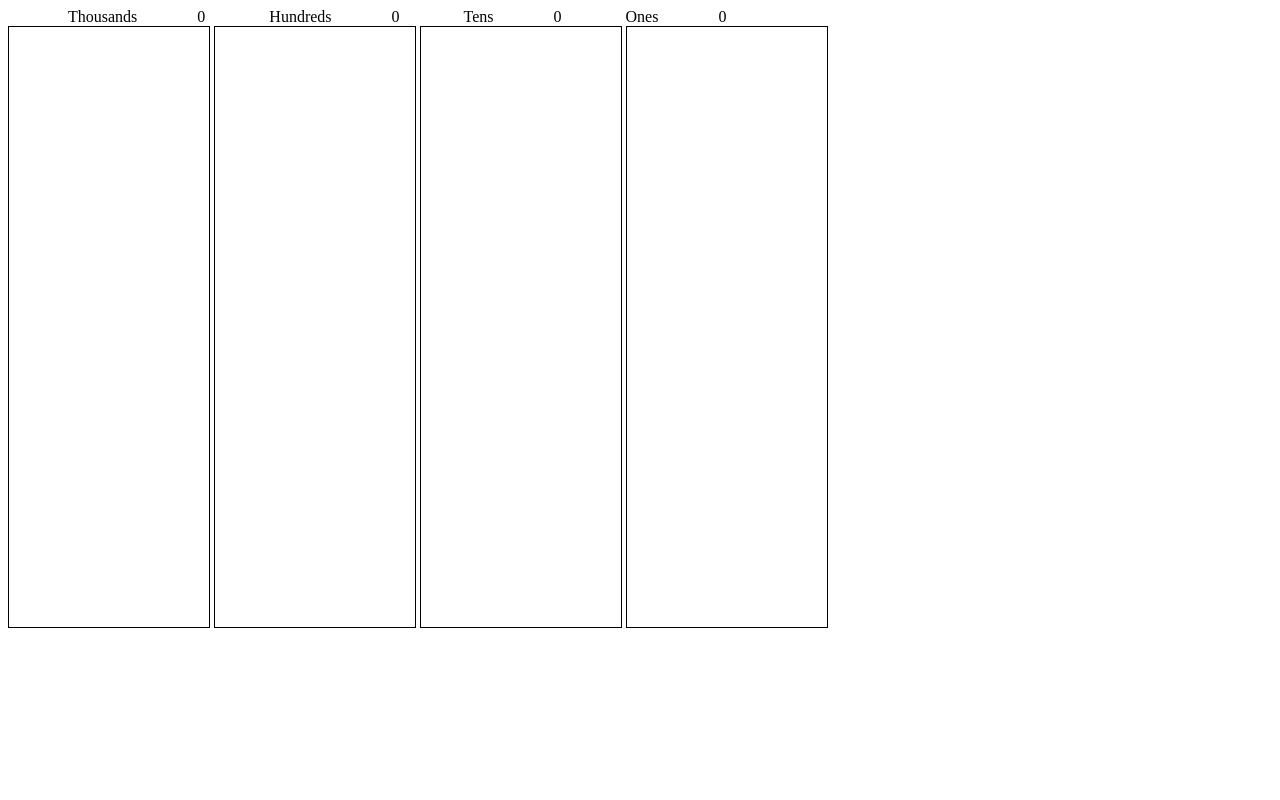
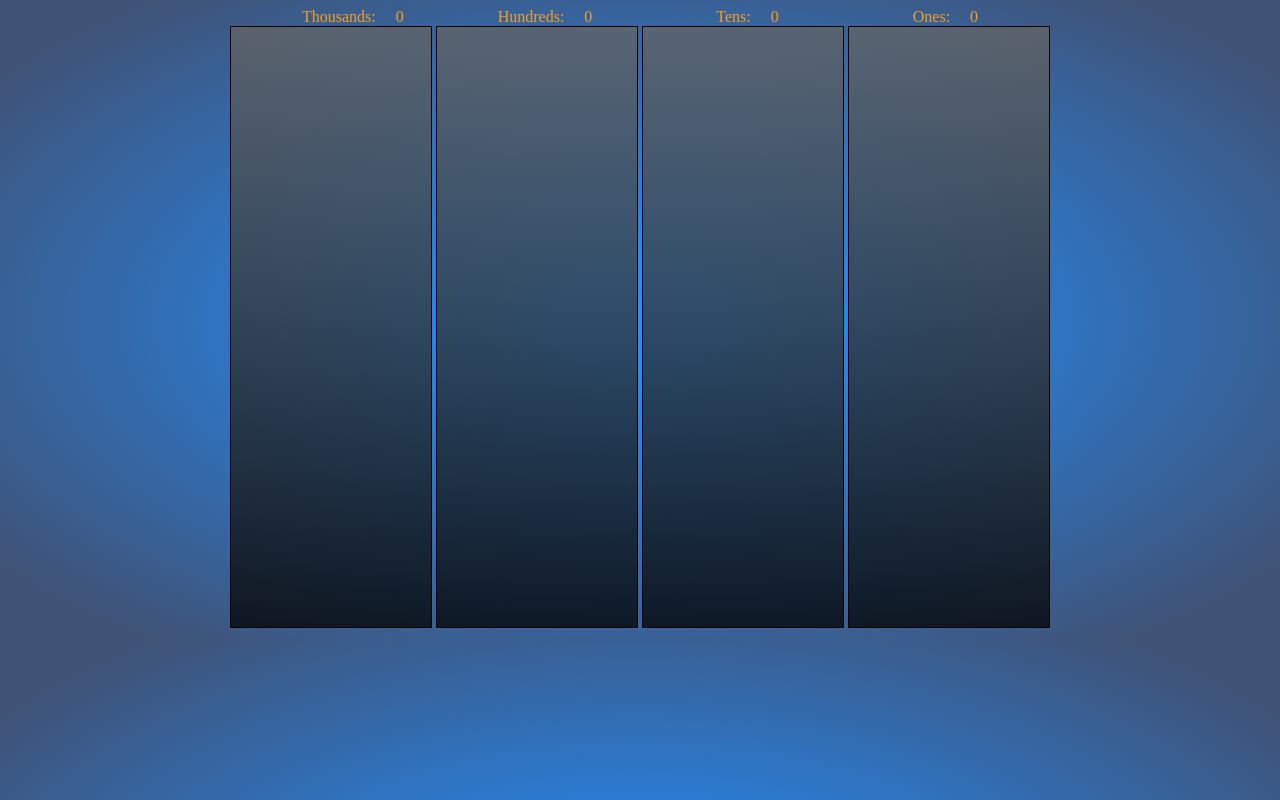
Before and after one commit to EmceeY/drawingThings, a website: page PVE.html in a window 1280 px wide. Drawn offline with nearby package versions, Linux system fonts and the light colour scheme; files whose address does not match are found by name.

Commit message:
some styling

```diff
--- a/PVE.html
+++ b/PVE.html
@@ -6,32 +6,35 @@
   <script type="text/javascript" src="file:///home/linuxbox/Documents/Projects/drawingObjects/drawing.js"></script>
   <script src="https://code.jquery.com/jquery-3.2.1.min.js"></script>
 </head>
-<body onLoad='init()'>
-
-  <span class="title">Thousands</span><span id="canvas1Counter"></span>
-  <span class="title">Hundreds</span><span id="canvas2Counter"></span>
-  <span class="title">Tens</span><span id="canvas3Counter"></span>
-  <span class="title">Ones</span><span id="canvas4Counter"></span>
+<body onLoad='init()' class='fullPage'>
+<div class='kaboomContainer'>
+  <div class='titleContainer'>
+    <span class="titleThousands">Thousands:</span><span id="canvas1Counter"></span>
+    <span class="titleHundreds">Hundreds:</span><span id="canvas2Counter"></span>
+    <span class="titleTens">Tens:</span><span id="canvas3Counter"></span>
+    <span class="titleOnes">Ones:</span><span id="canvas4Counter"></span>
+  </div>
 
   <div class="draw">
 
-      <canvas id="canvas1" style="border: 1px solid black;" width="200" height="600">
+      <canvas class='canvas' id="canvas1" style="border: 1px solid black;" width="200" height="600">
       <br>This text is displayed if your browser does not support HTML5 Canvas.</br>
       </canvas>
 
-      <canvas id="canvas2" style="border: 1px solid black;" width="200" height="600">
+      <canvas class='canvas' id="canvas2" style="border: 1px solid black;" width="200" height="600">
       <br>This text is displayed if your browser does not support HTML5 Canvas.</br>
       </canvas>
 
-      <canvas id="canvas3" style="border: 1px solid black;" width="200" height="600">
+      <canvas class='canvas' id="canvas3" style="border: 1px solid black;" width="200" height="600">
       <br>This text is displayed if your browser does not support HTML5 Canvas.</br>
       </canvas>
 
-      <canvas id="canvas4" style="border: 1px solid black;" width="200" height="600">
+      <canvas class='canvas' id="canvas4" style="border: 1px solid black;" width="200" height="600">
       <br>This text is displayed if your browser does not support HTML5 Canvas.</br>
       </canvas>
 
   </div>
+</div>
 
 </body>
 <footer></footer>
--- a/drawing.js
+++ b/drawing.js
@@ -136,7 +136,7 @@ function CanvasState(canvas) {
   // double click for making new shapes
   canvas.addEventListener('dblclick', function(e) {
     var mouse = myState.getMouse(e);
-    myState.addShape(new Shape(mouse.x - 10, mouse.y - 10, 20, 20, 'rgba(0,255,0,.6)'));
+    myState.addShape(new Shape(mouse.x - 10, mouse.y - 10, 20, 20, 'rgba(249,158,26,.6)'));
   }, true);
 
   // **** Options! ****
@@ -260,12 +260,12 @@ function checkNumbers(canvases){
     if(canvases[i].addTen === true){
       canvases[i].addTen = false;
       for (j=0; j < 10; j++){
-        canvases[i+1].addShape(new Shape(randomNumber(20, 170), randomNumber(20, 500), 20, 20, 'rgba(0,255,0,.6)'));
+        canvases[i+1].addShape(new Shape(randomNumber(20, 170), randomNumber(20, 500), 20, 20, 'rgba(249,158,26,.6)'));
       }
     }
     else if( (i > 0) & (canvases[i].addOne === true)){
       canvases[i].addOne = false;
-      canvases[i-1].addShape(new Shape(randomNumber(20, 170), randomNumber(20, 500), 20, 20, 'rgba(0,255,0,.6)'));
+      canvases[i-1].addShape(new Shape(randomNumber(20, 170), randomNumber(20, 500), 20, 20, 'rgba(249,158,26,.6)'));
       return;
     }
   }
@@ -288,7 +288,6 @@ function randomNumber(min, max){
 
 function init() {
   creator();
-
 }
 
 // Now go make something amazing!
--- a/package.json
+++ b/package.json
@@ -6,6 +6,6 @@
   "scripts": {
     "test": "echo \"Error: no test specified\" && exit 1"
   },
-  "author": "MCY",
+  "author": "",
   "license": "MIT"
 }
--- a/styles.css
+++ b/styles.css
@@ -1,11 +1,81 @@
+.fullPage{
+  background: radial-gradient(#218ffe 10%, #405275 90%);
+}
+
 .draw{
   display: inline-block;
 }
 
-.title{
+.canvas{
+  background: linear-gradient(rgba(100, 100, 100, .75), rgba(0, 0, 0, .75)); ;
+}
+
+.titleContainer{
+  text-align: center;
+  background-color: linear-gradient(to left, rgba(100, 100, 100, 0), rgba(100, 100, 100, .75) 28px, rgba(100, 100, 100, .75) 50%, rgba(100, 100, 100, 0));
+}
+
+span{
+  color: #f99e1a;
+}
+
+.titleThousands{
   display: inline-block;
-  padding-left: 60px;
-  padding-right: 60px;
+  padding-left: 0px;
+  padding-right: 20px;
   height: 100%;
   margin: 0 auto;
 }
+
+#canvas1Counter{
+  display: inline-block;
+  padding-left: 0px;
+  padding-right: 50px;
+}
+
+.titleHundreds{
+  display: inline-block;
+  padding-left: 40px;
+  padding-right: 20px;
+  height: 100%;
+  margin: 0 auto;
+}
+
+#canvas2Counter{
+  display: inline-block;
+  padding-left: 0px;
+  padding-right: 30px;
+}
+
+.titleTens{
+  display: inline-block;
+  padding-left: 90px;
+  padding-right: 20px;
+  height: 100%;
+  margin: 0 auto;
+}
+
+#canvas3Counter{
+  display: inline-block;
+  padding-left: 0px;
+  padding-right: 40px;
+}
+
+.titleOnes{
+  display: inline-block;
+  padding-left: 90px;
+  padding-right: 20px;
+  height: 100%;
+  margin: 0 auto;
+}
+
+#canvas4Counter{
+  display: inline-block;
+  padding-left: 0px;
+  padding-right: 0px;
+}
+
+.kaboomContainer{
+  margin: 0 auto;
+  text-align: center;
+}
```
